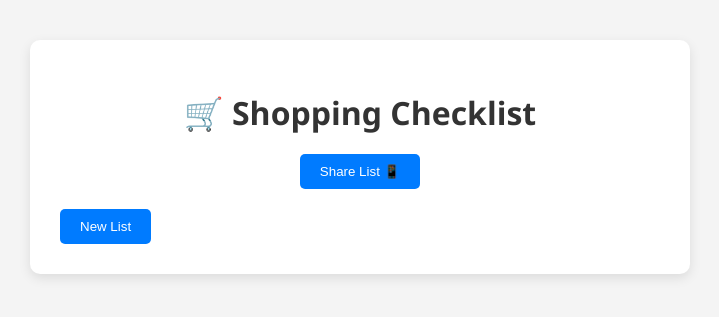
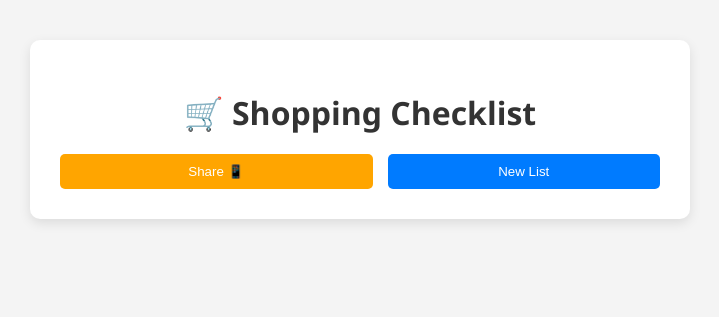
Before and after one commit to SMFloris/listlingo, a Flask app: page /checklist/1 in a window 1280 px wide. Shown: the top 317 px of the page, without its empty margins (280-999 px from the left). Run offline with Flask 3, Linux system fonts and the light colour scheme; data that the repository does not hold is empty.

Commit message:
style: Align Share and New List buttons with flexbox and orange color

```diff
--- a/templates/checklist.html
+++ b/templates/checklist.html
@@ -118,18 +118,17 @@
     </ul>
 
     <!-- Share List Button -->
-    <div style="text-align: center; margin-top: 20px;">
-      <button onclick="shareList()" style="padding: 10px 20px; background: #007BFF; color: white; border: none; border-radius: 5px; cursor: pointer;">
-        Share List 📱
+    <div style="display: flex; gap: 15px; justify-content: center; margin-top: 20px;">
+      <button onclick="shareList()" style="padding: 10px 20px; background: #FFA500; color: white; border: none; border-radius: 5px; cursor: pointer; flex: 1;">
+        Share 📱
       </button>
+      <form action="/" method="POST" style="flex: 1;">
+        <input type="hidden" name="reset_cookie" value="1">
+        <button type="submit" style="width: 100%; padding: 10px 20px; background: #007BFF; color: white; border: none; border-radius: 5px; cursor: pointer;">
+          New List
+        </button>
+      </form>
     </div>
-
-    <form action="/" method="POST">
-      <input type="hidden" name="reset_cookie" value="1">
-      <button type="submit" style="margin-top: 20px; padding: 10px 20px; background: #007BFF; color: white; border: none; border-radius: 5px; cursor: pointer;">
-        New List
-      </button>
-    </form>
   </div>
 </body>
 </html>
```
